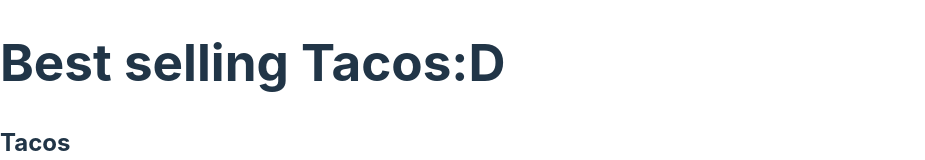
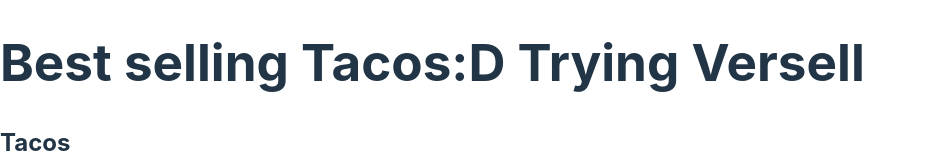
Before and after one commit to OleksandraFedchuk/my-react-project, a React (Vite) app: page / in a window 1280 px wide. Shown: the top 160 px of the page, without its empty margins (0-925 px from the left). Built offline with nearby package versions, Linux system fonts and the light colour scheme.

Commit message:
change title

```diff
--- a/src/components/App.jsx
+++ b/src/components/App.jsx
@@ -5,7 +5,7 @@ import Product from "./Product";
 export default function App() {
   return (
     <div>
-      <h1>Best selling Tacos:D</h1>
+      <h1>Best selling Tacos:D Trying Versell</h1>
 
       <Product />
       <Product />
```
